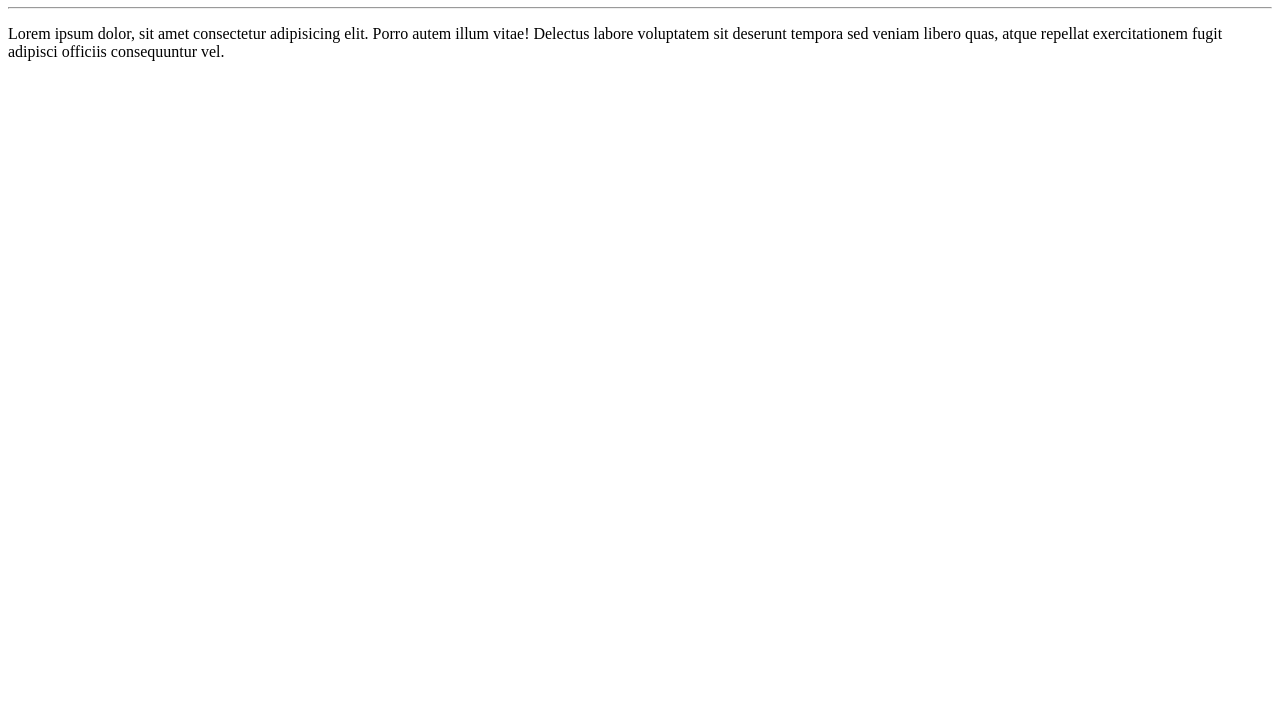
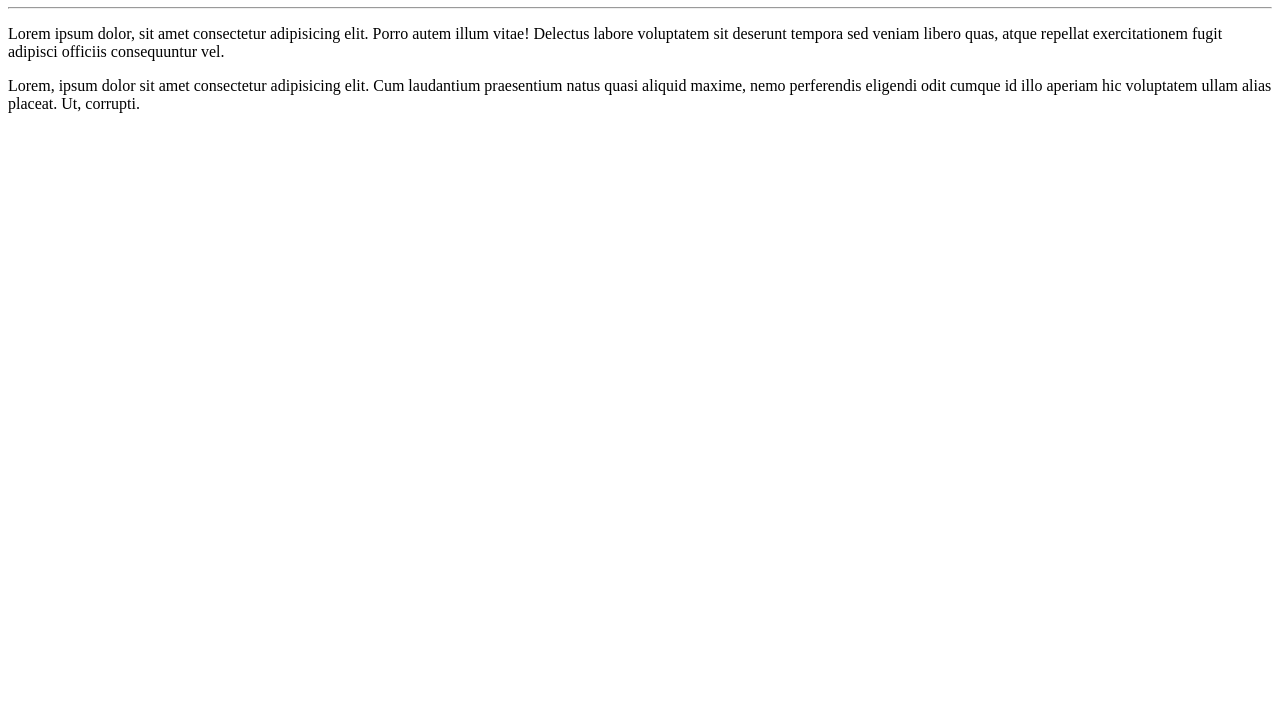
Before and after one commit to Glauberfuccio/Ola-Mundo, a plain HTML site: page site-exemplo/index.html in a window 1280 px wide. Shown: the part 73-800 px from the top of the page. Drawn offline with Linux system fonts and the light colour scheme.

Commit message:
Add parágrafo

```diff
--- a/site-exemplo/index.html
+++ b/site-exemplo/index.html
@@ -10,6 +10,7 @@
     <h1>Olá, Mundo</h1>
     <hr>
     <p>Lorem ipsum dolor, sit amet consectetur adipisicing elit. Porro autem illum vitae! Delectus labore voluptatem sit deserunt tempora sed veniam libero quas, atque repellat exercitationem fugit adipisci officiis consequuntur vel.</p>
+    <p>Lorem, ipsum dolor sit amet consectetur adipisicing elit. Cum laudantium praesentium natus quasi aliquid maxime, nemo perferendis eligendi odit cumque id illo aperiam hic voluptatem ullam alias placeat. Ut, corrupti.</p>
 
 </body>
 </html>
```
